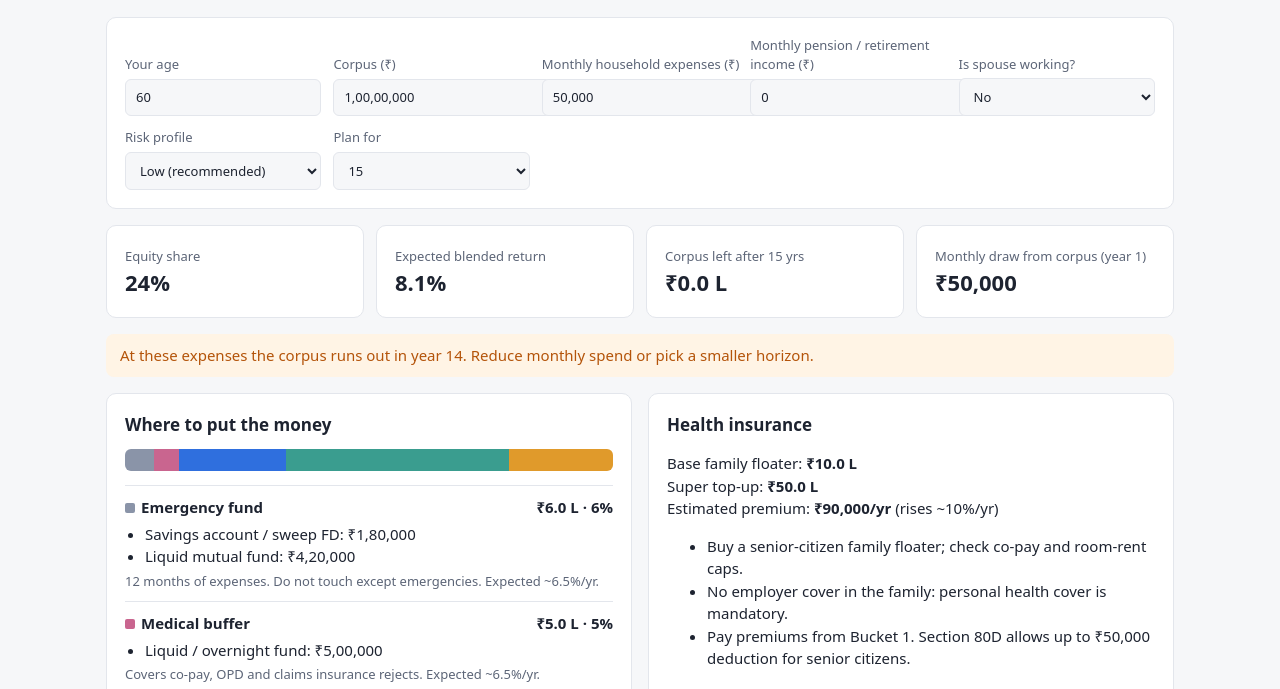
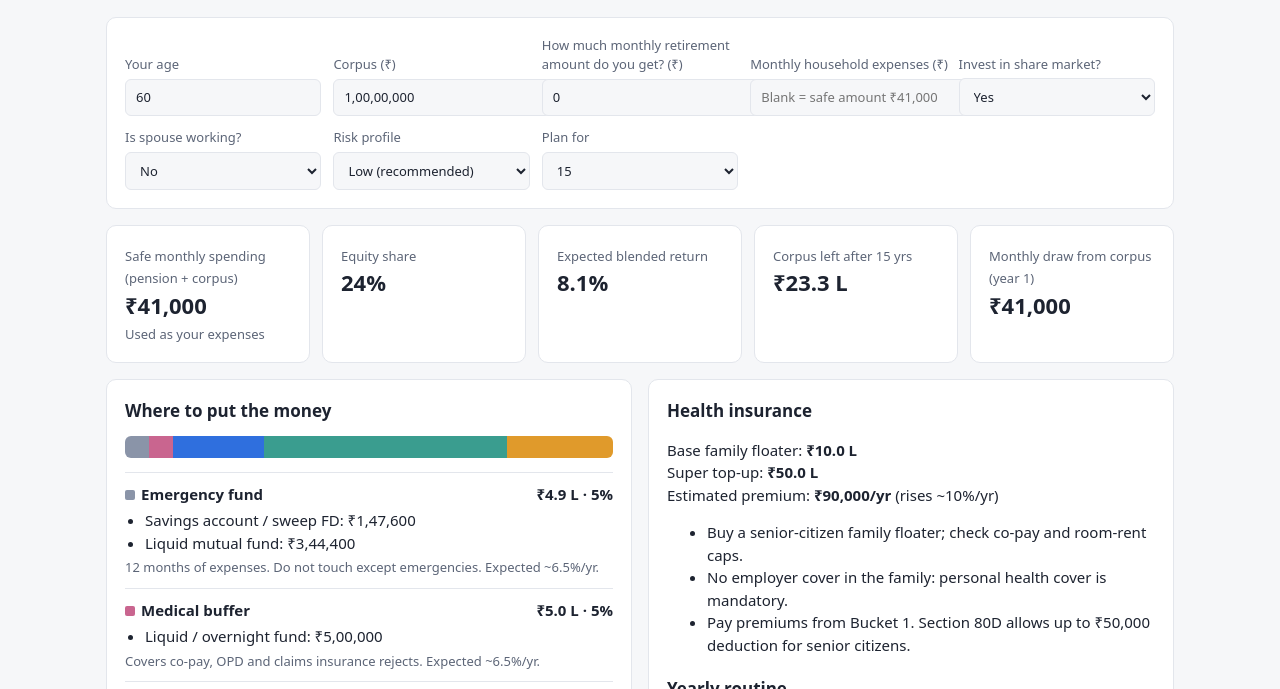
Before and after one commit to aakashsoni1209/retirement-corpus-planner, a plain HTML site: page index.html in a window 1280 px wide. Shown: the part 90-779 px from the top of the page. Drawn offline with Linux system fonts and the light colour scheme.

Commit message:
Safe monthly spending from pension + corpus, share market yes/no
Co-Authored-By: Claude Opus 5.5 <noreply@anthropic.com>

```diff
--- a/index.html
+++ b/index.html
@@ -42,8 +42,10 @@
     <form id="f">
       <label>Your age <input name="age" type="number" min="30" max="90" value="60" required></label>
       <label>Corpus (₹) <input name="corpus" class="inr" inputmode="numeric" value="1,00,00,000" required></label>
-      <label>Monthly household expenses (₹) <input name="monthlyExpense" class="inr" inputmode="numeric" value="50,000"></label>
-      <label>Monthly pension / retirement income (₹) <input name="monthlyPension" class="inr" inputmode="numeric" value="0" placeholder="EPS, govt pension, annuity, rent"></label>
+      <label>How much monthly retirement amount do you get? (₹) <input name="monthlyPension" class="inr" inputmode="numeric" value="0" placeholder="EPS, govt pension, annuity, rent"></label>
+      <label>Monthly household expenses (₹) <input name="monthlyExpense" class="inr" inputmode="numeric" placeholder="Leave blank to use safe amount"></label>
+      <label>Invest in share market?
+        <select name="wantsEquity"><option value="yes">Yes</option><option value="no">No</option></select></label>
       <label>Is spouse working?
         <select name="spouseWorking"><option value="no">No</option><option value="yes">Yes</option></select></label>
       <label>Risk profile
@@ -60,23 +62,29 @@
 <script>
 const inr = n => '₹' + Math.round(n).toLocaleString('en-IN');
 const lakh = n => n >= 1e7 ? '₹' + (n / 1e7).toFixed(2) + ' Cr' : '₹' + (n / 1e5).toFixed(1) + ' L';
-const colors = ['var(--c1)', 'var(--c2)', 'var(--c3)', 'var(--c4)', 'var(--c5)'];
+const colors = { emergency: 'var(--c1)', medical: 'var(--c2)', income: 'var(--c3)', debt: 'var(--c4)', equity: 'var(--c5)' };
 const esc = s => String(s).replace(/[&<>]/g, c => ({ '&': '&amp;', '<': '&lt;', '>': '&gt;' }[c]));
 const form = document.getElementById('f'), out = document.getElementById('out');
 
 function render() {
   const d = Object.fromEntries(new FormData(form));
   const num = s => +String(s).replace(/\D/g, '');
-  let p;
+  form.risk.disabled = d.wantsEquity === 'no';
+  let p, safe;
   try {
-    p = buildPlan({ age: +d.age, corpus: num(d.corpus), monthlyExpense: num(d.monthlyExpense), monthlyPension: num(d.monthlyPension), spouseWorking: d.spouseWorking === 'yes', risk: d.risk, years: +d.years });
+    const inputs = { age: +d.age, corpus: num(d.corpus), monthlyPension: num(d.monthlyPension), spouseWorking: d.spouseWorking === 'yes', risk: d.risk || 'low', wantsEquity: d.wantsEquity === 'yes', years: +d.years };
+    p = buildPlan({ ...inputs, monthlyExpense: num(d.monthlyExpense) });
+    safe = safeMonthlyExpense(inputs);
   } catch (e) { out.innerHTML = `<div class="warn">${esc(e.message)}</div>`; return; }
+  form.monthlyExpense.placeholder = `Blank = safe amount ${inr(safe)}`;
   const last = p.projection[p.projection.length - 1];
   const max = Math.max(...p.projection.map(r => r.start), 1);
   const pts = p.projection.map((r, i) => `${(i / (p.projection.length - 1)) * 100},${100 - (r.end / max) * 95}`).join(' ');
 
   out.innerHTML = `
   <div class="stats">
+    <div class="card stat"><span>Safe monthly spending (pension + corpus)</span><b>${inr(safe)}</b>
+      ${p.autoExpense ? '<span>Used as your expenses</span>' : p.inputs.monthlyExpense > safe ? `<span style="color:var(--warn)">You plan ${inr(p.inputs.monthlyExpense - safe)} more than this</span>` : '<span>Your expenses are within this</span>'}</div>
     <div class="card stat"><span>Equity share</span><b>${Math.round(p.equityPct * 100)}%</b></div>
     <div class="card stat"><span>Expected blended return</span><b>${(p.blendedReturn * 100).toFixed(1)}%</b></div>
     <div class="card stat"><span>Corpus left after ${p.inputs.years} yrs</span><b>${lakh(last.end)}</b></div>
@@ -86,9 +94,9 @@ function render() {
   <div class="grid" style="margin-top:16px">
     <div class="card">
       <h2>Where to put the money</h2>
-      <div class="bar" role="img" aria-label="Allocation bar">${p.buckets.map((b, i) => `<div title="${esc(b.name)}" style="width:${b.amount / p.inputs.corpus * 100}%;background:${colors[i]}"></div>`).join('')}</div>
+      <div class="bar" role="img" aria-label="Allocation bar">${p.buckets.map((b, i) => `<div title="${esc(b.name)}" style="width:${b.amount / p.inputs.corpus * 100}%;background:${colors[b.key]}"></div>`).join('')}</div>
       ${p.buckets.map((b, i) => `<div class="bucket">
-        <header><span><i class="dot" style="background:${colors[i]}"></i>${esc(b.name)}</span><span>${lakh(b.amount)} · ${(b.amount / p.inputs.corpus * 100).toFixed(0)}%</span></header>
+        <header><span><i class="dot" style="background:${colors[b.key]}"></i>${esc(b.name)}</span><span>${lakh(b.amount)} · ${(b.amount / p.inputs.corpus * 100).toFixed(0)}%</span></header>
         <ul>${b.items.map(([n, a]) => `<li>${esc(n)}: ${inr(a)}</li>`).join('')}</ul>
         <div class="note">${esc(b.note)} Expected ~${(b.rate * 100).toFixed(1)}%/yr.</div></div>`).join('')}
     </div>
--- a/plan.js
+++ b/plan.js
@@ -29,13 +29,24 @@ function expenseForYear(annual, year, A = ASSUMPTIONS) {
   return annual * Math.pow(1 + A.inflation, year - 1);
 }
 
-function buildPlan({ age, spouseWorking, risk, corpus, monthlyExpense, monthlyPension = 0, years = 15 }, A = ASSUMPTIONS) {
+// Highest monthly household spend (pension + corpus) that lasts the horizon and still leaves
+// 25% of the investable corpus, so money remains for life after the plan ends.
+function safeMonthlyExpense(inputs, A = ASSUMPTIONS) {
+  let lo = 1, hi = (inputs.corpus / 12) + (inputs.monthlyPension || 0);
+  const ok = x => { const p = buildPlan({ ...inputs, monthlyExpense: x }, A); return p.projection.at(-1).end >= 0.25 * p.investable; };
+  if (!ok(lo)) return 0;
+  for (let i = 0; i < 40; i++) { const mid = (lo + hi) / 2; ok(mid) ? lo = mid : hi = mid; }
+  return Math.floor(lo / 500) * 500;
+}
+
+function buildPlan({ age, spouseWorking, risk, corpus, monthlyExpense, monthlyPension = 0, wantsEquity = true, years = 15 }, A = ASSUMPTIONS) {
   if (!(corpus > 0)) throw new Error('Corpus must be a positive amount');
   if (!(age >= 30 && age <= 90)) throw new Error('Age must be between 30 and 90');
   if (!['low', 'medium'].includes(risk)) throw new Error('Risk must be low or medium');
   if (!(years >= 10 && years <= 15)) throw new Error('Years must be 10 to 15');
-  if (!(monthlyExpense > 0)) monthlyExpense = Math.round(corpus * 0.04 / 12); // 4% rule default
   if (!(monthlyPension > 0)) monthlyPension = 0;
+  const safeExpense = monthlyExpense > 0 ? null : safeMonthlyExpense({ age, spouseWorking, risk, corpus, monthlyPension, wantsEquity, years }, A);
+  if (!(monthlyExpense > 0)) monthlyExpense = Math.max(safeExpense, 1000);
   const annual = monthlyExpense * 12;
   // shortcut: pension assumed flat (no DA/indexation), add a growth rate if users ask for govt pensions.
   const pensionYear = monthlyPension * 12;
@@ -46,7 +57,8 @@ function buildPlan({ age, spouseWorking, risk, corpus, monthlyExpense, monthlyPe
   const medicalBuffer = Math.min(age >= 70 ? 1000000 : age >= 60 ? 500000 : 300000, corpus * 0.1);
   const investable = corpus - emergency - medicalBuffer;
 
-  const eqPct = equityShare(age, risk, spouseWorking, monthlyPension * 2 >= monthlyExpense);
+  const eqPct = wantsEquity ? equityShare(age, risk, spouseWorking, monthlyPension * 2 >= monthlyExpense) : 0;
+  if (!wantsEquity) warnings.push('No share market exposure: the plan is fully debt and govt schemes. Returns may only just match inflation, so the corpus shrinks faster.');
   const equity = investable * eqPct;
   let need1 = 0;
   for (let y = 1; y <= A.incomeYears; y++) need1 += draw(y) + premiumEstimate(age) * Math.pow(1 + A.medicalInflation, y - 1);
@@ -78,7 +90,7 @@ function buildPlan({ age, spouseWorking, risk, corpus, monthlyExpense, monthlyPe
         ? [['Nifty 50 index fund', equity * 0.5], ['Balanced advantage fund', equity * 0.5]]
         : [['Nifty 50 index fund', equity * 0.5], ['Flexi-cap fund', equity * 0.3], ['Balanced advantage fund', equity * 0.2]],
       note: 'Beats inflation over 8+ years. Move gains to Bucket 2 in good years.' },
-  ];
+  ].filter(b => b.amount > 0);
 
   // Year-by-year projection: money in investable buckets grows at blended rate, expenses + premium withdrawn.
   const blended = buckets.slice(2).reduce((s, b) => s + b.amount * b.rate, 0) / (investable || 1);
@@ -109,7 +121,7 @@ function buildPlan({ age, spouseWorking, risk, corpus, monthlyExpense, monthlyPe
   const overtaken = projection.find(p => p.expense > pensionYear);
   if (monthlyPension >= monthlyExpense && overtaken)
     warnings.push(`Your pension covers expenses today, but with inflation expenses overtake it in year ${overtaken.year}. The corpus fills the gap after that.`);
-  return { inputs: { age, spouseWorking, risk, corpus, monthlyExpense, monthlyPension, years }, equityPct: eqPct, buckets, projection, insurance, warnings, blendedReturn: blended };
+  return { inputs: { age, spouseWorking, risk, corpus, monthlyExpense, monthlyPension, wantsEquity, years }, investable, autoExpense: safeExpense !== null, equityPct: eqPct, buckets, projection, insurance, warnings, blendedReturn: blended };
 }
 
-if (typeof module !== 'undefined') module.exports = { buildPlan, equityShare, ASSUMPTIONS };
+if (typeof module !== 'undefined') module.exports = { buildPlan, equityShare, safeMonthlyExpense, ASSUMPTIONS };
```
Also changed, not shown: test.js (+16 -0 lines), 1 other file.
